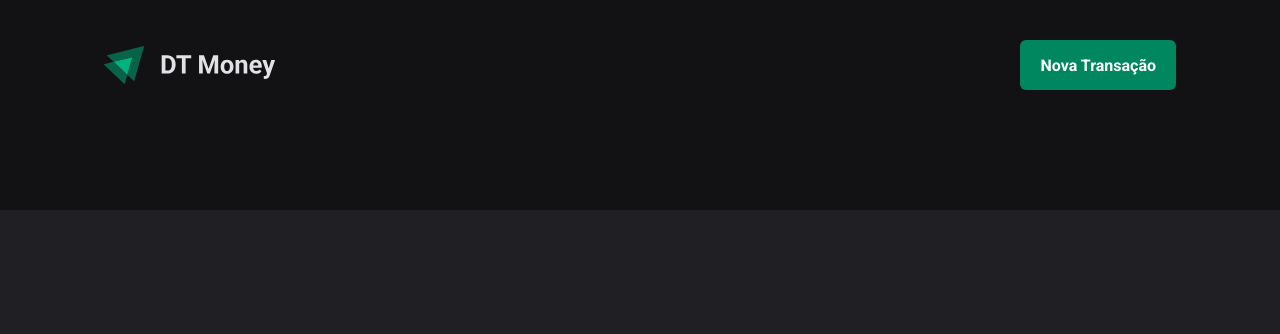
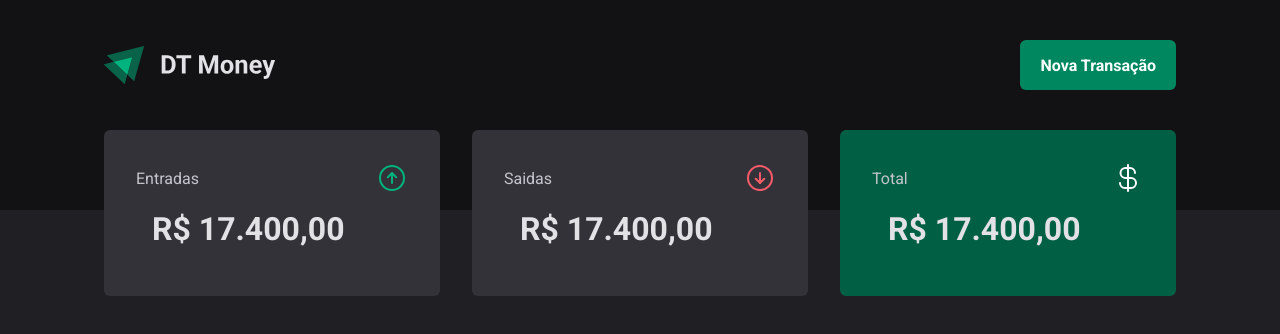
Before and after one commit to chelfonseca/dt-money, a React (Vite) app: page / in a window 1280 px wide. Shown: the top 334 px of the page. Built offline with nearby package versions, Linux system fonts and the light colour scheme.

Commit message:
Summary component

```diff
--- a/package.json
+++ b/package.json
@@ -9,6 +9,7 @@
     "preview": "vite preview"
   },
   "dependencies": {
+    "phosphor-react": "^1.4.1",
     "react": "^18.2.0",
     "react-dom": "^18.2.0",
     "styled-components": "^5.3.6"
--- /dev/null
+++ b/src/comnponents/Summary/index.tsx
@@ -0,0 +1,30 @@
+import { SummaryCard, SummaryContainer } from "./styles";
+import { ArrowCircleDown, ArrowCircleUp, CurrencyDollar } from "phosphor-react"
+
+export function Summary() {
+    return(
+        <SummaryContainer>
+            <SummaryCard>
+                <header>
+                    <span>Entradas</span>
+                    <ArrowCircleUp size={32} color="#00b37e"/>
+                </header>
+                <strong>R$ 17.400,00</strong>
+            </SummaryCard>
+            <SummaryCard>
+                <header>
+                    <span>Saidas</span>
+                    <ArrowCircleDown size={32} color="#f75a68"/>
+                </header>
+                <strong>R$ 17.400,00</strong>
+            </SummaryCard>
+            <SummaryCard variant="green">
+                <header>
+                    <span>Total</span>
+                    <CurrencyDollar size={32} color="#fff"/>
+                </header>
+                <strong>R$ 17.400,00</strong>
+            </SummaryCard>
+        </SummaryContainer>
+    )
+}
--- /dev/null
+++ b/src/comnponents/Summary/styles.ts
@@ -0,0 +1,41 @@
+import styled, { css } from "styled-components"
+
+export const SummaryContainer = styled.section`
+    width: 100%;
+    max-width: 1120px;
+    margin: 0 auto;
+    padding: 0 1.5rem;
+
+    display: grid;
+    grid-template-columns: repeat(3,1fr);
+    gap: 2rem;
+
+    margin-top: -5rem;
+`
+
+interface SummaryCardProps {
+    variant?: 'green';
+}
+export const SummaryCard = styled.div<SummaryCardProps>`
+    background-color: ${prpos => prpos.theme["gray-600"]};
+    border-radius: 6px;
+    padding: 2rem;
+
+    header {
+        display: flex;
+        align-items: center;
+        justify-content: space-between;
+        color: ${props => props.theme["gray-300"]};
+    }
+
+    strong {
+        display: block;
+        margin: 1rem;
+        font-size: 2rem;
+    }
+
+    ${props => props.variant === 'green' && css`
+        background-color: ${props.theme['green-700']}
+    `}
+
+`;
--- a/src/pages/Transactions/index.tsx
+++ b/src/pages/Transactions/index.tsx
@@ -1,9 +1,11 @@
 import { Header } from "../../comnponents/Header";
+import { Summary } from "../../comnponents/Summary";
 
 export function Transactions() {
     return (
         <div>
             <Header/>
+            <Summary/>
         </div>
     )
 }
```
Also changed, not shown: 1 other file (tests, documents, lock files or other folders).
